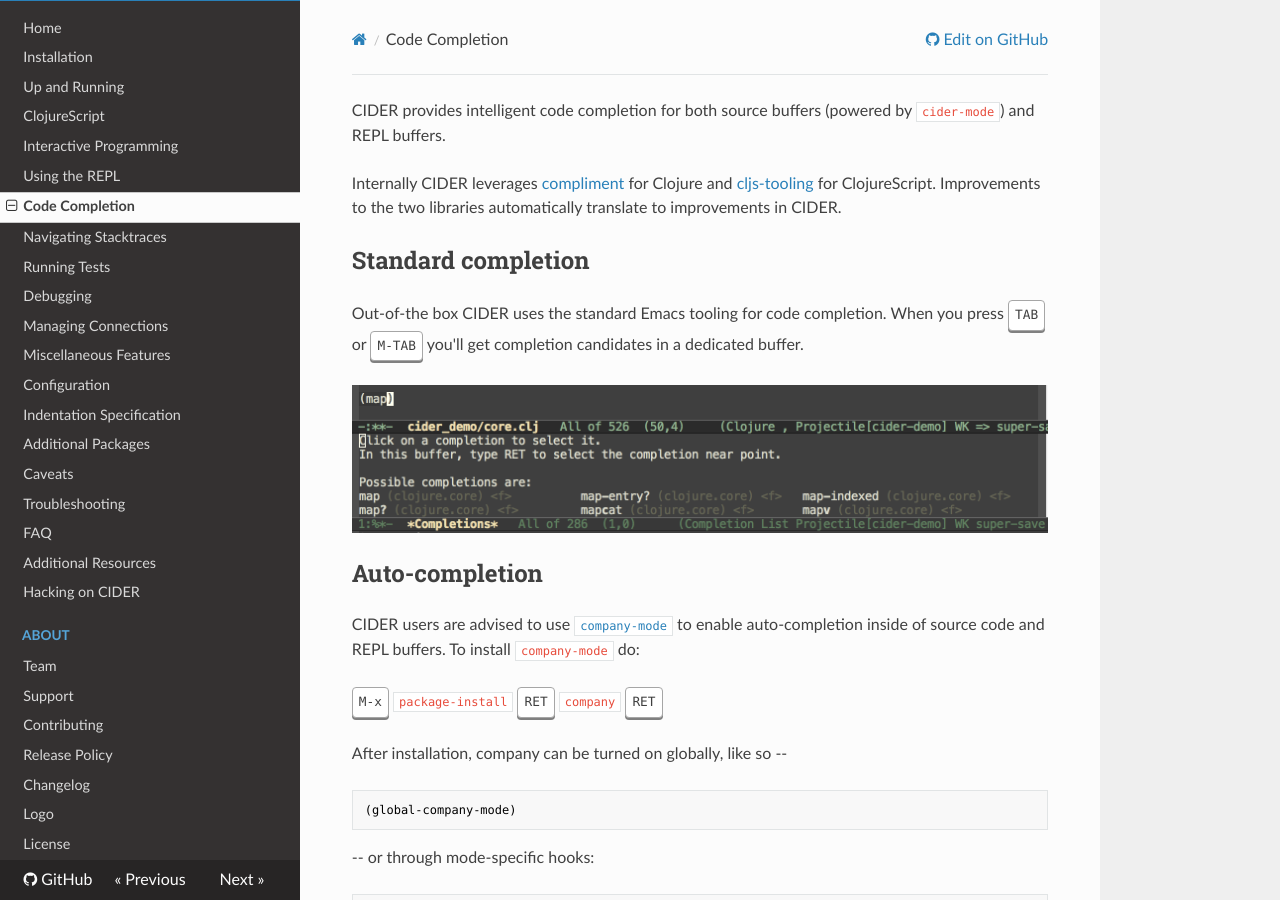
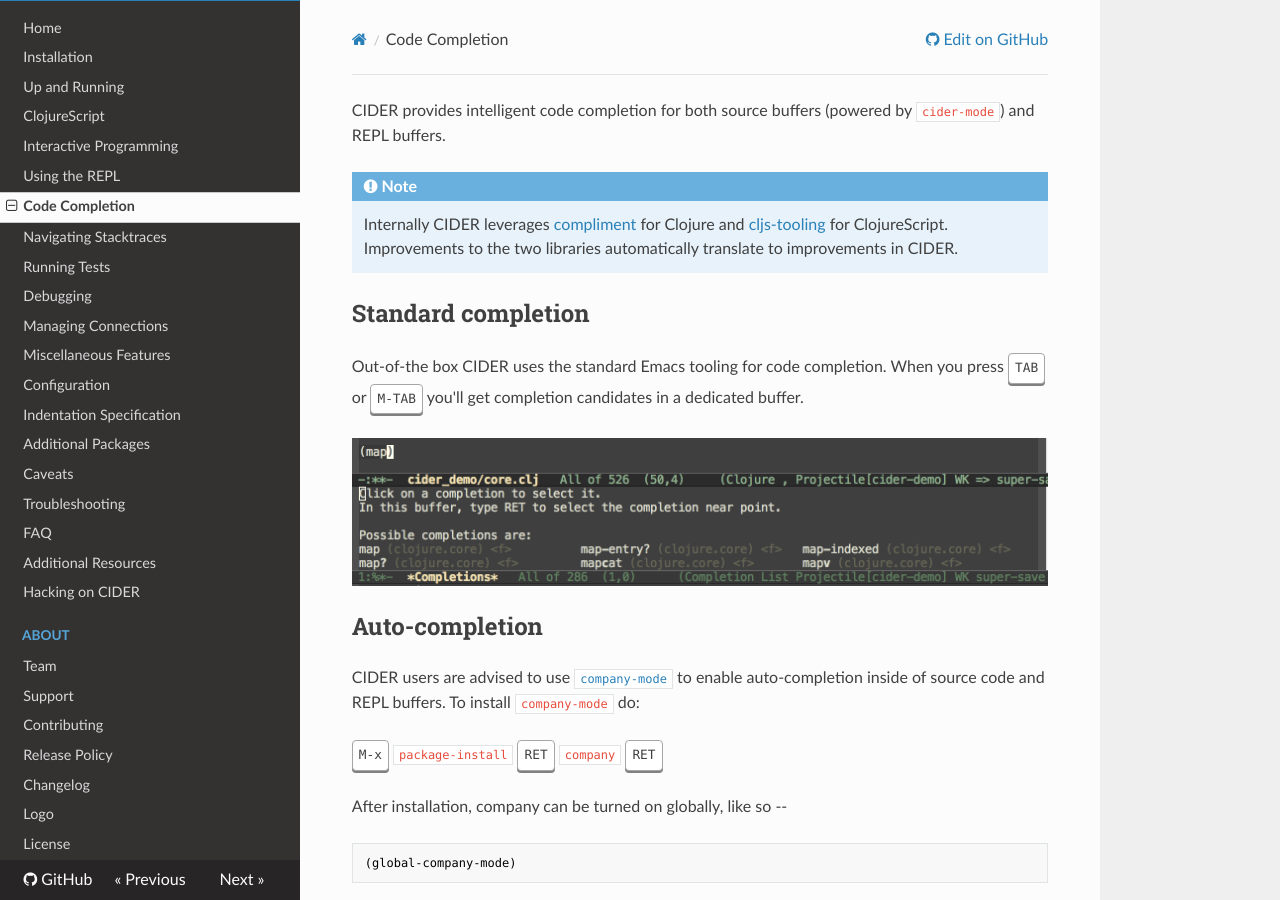
Before and after one commit to clojure-emacs/cider, an MkDocs documentation site: the page built from doc/code_completion.md, in a window 1280 px wide and 900 px high. Built offline with MkDocs 1.6.1, drawn with Linux system fonts in a browser that asks for light colours; nearby versions of some CDN libraries; old or Windows-style settings are respelled for this version of MkDocs.

Commit message:
Improve the formatting of the code completion section of the manual

```diff
--- a/doc/code_completion.md
+++ b/doc/code_completion.md
@@ -1,10 +1,12 @@
 CIDER provides intelligent code completion for both source buffers (powered by
 `cider-mode`) and REPL buffers.
 
-Internally CIDER leverages
-[compliment](https://github.com/alexander-yakushev/compliment) for Clojure and
-[cljs-tooling](https://github.com/clojure-emacs/cljs-tooling) for ClojureScript.
-Improvements to the two libraries automatically translate to improvements in CIDER.
+!!! Note
+
+    Internally CIDER leverages
+    [compliment](https://github.com/alexander-yakushev/compliment) for Clojure and
+    [cljs-tooling](https://github.com/clojure-emacs/cljs-tooling) for ClojureScript.
+    Improvements to the two libraries automatically translate to improvements in CIDER.
 
 ## Standard completion
 
```
Also changed, not shown: other parts of doc/code_completion.md (+5 -3 lines).
